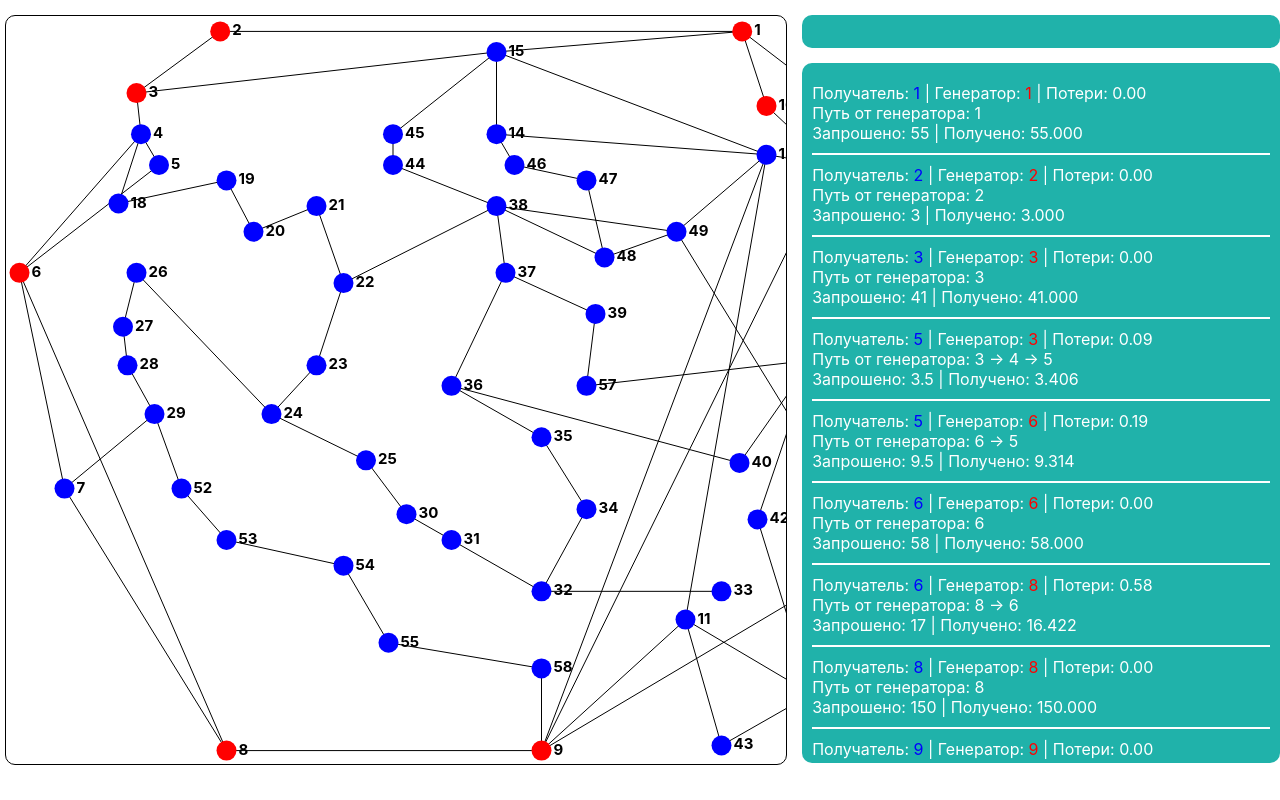
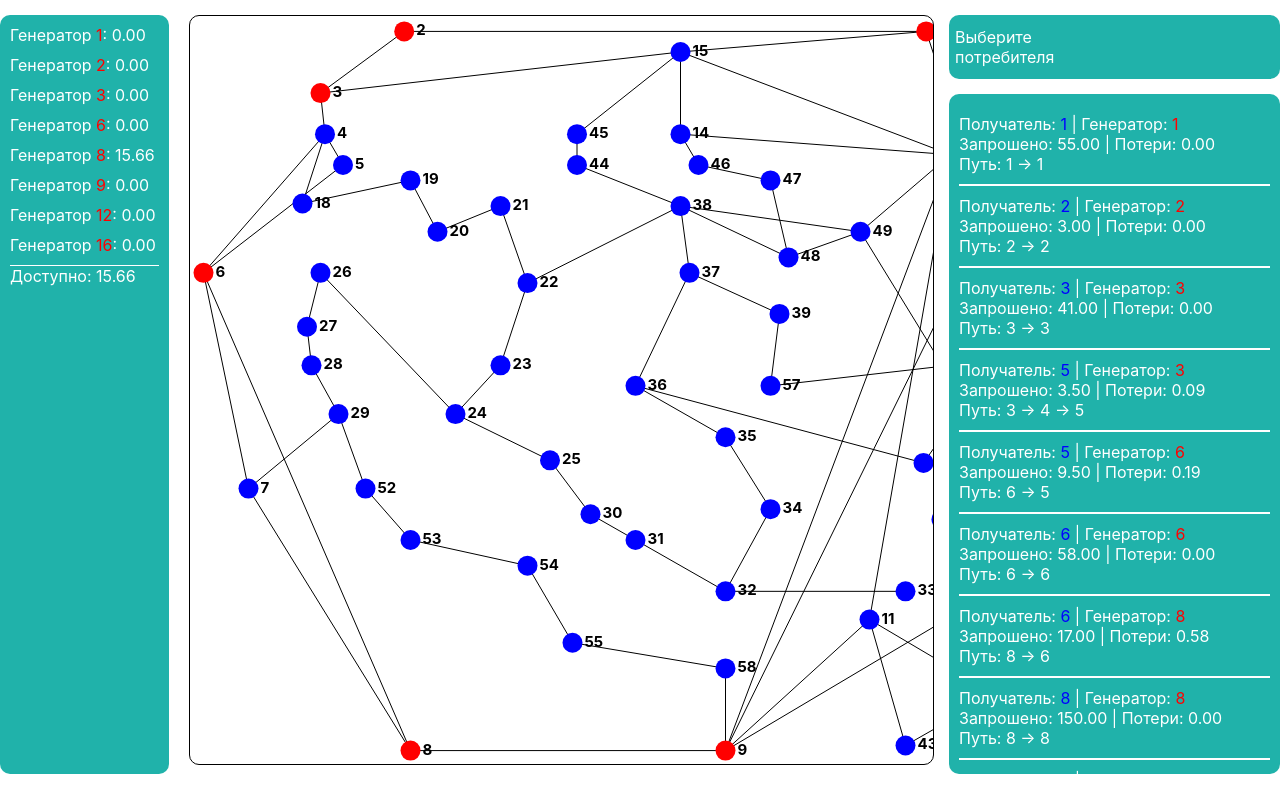
Before and after one commit to meirzhhan/generatorFreelance, a React (Vite) app: page / in a window 1280 px wide. Built offline with nearby package versions, Linux system fonts and the light colour scheme.

Commit message:
render info about connections

```diff
--- a/src/App.css
+++ b/src/App.css
@@ -11,8 +11,25 @@ input::-webkit-inner-spin-button {
 
 .App {
   display: flex;
+  justify-content: space-between;
   margin-top: 15px;
   column-gap: 15px;
+}
+
+/* generatorsInfo */
+.generatorsInfo {
+  width: 200px;
+  color: white;
+  background: lightseagreen;
+  padding: 10px;
+  border-radius: 10px;
+  display: flex;
+  flex-direction: column;
+  gap: 10px;
+}
+
+.generatorsInfo span {
+  color: red;
 }
 
 /* Map */
@@ -24,24 +41,32 @@ input::-webkit-inner-spin-button {
 
 /* Info */
 .InfoWrapper {
-  width: 550px;
+  width: 400px;
+  display: flex;
+  flex-direction: column;
+}
+
+.header {
+  background: lightseagreen;
+  display: flex;
+  justify-content: space-between;
+  align-items: center;
+  border-radius: 10px;
+  padding: 12px 6px;
+  color: white;
+
 }
 
 .inputButtonWrapper {
-  background: lightseagreen;
   display: flex;
-  justify-content: center;
-  gap: 15px;
-  border-radius: 10px;
-  padding: 6px 0;
-
+  gap: 10px;
 }
 
 .inputButton {
   outline: none;
   border: none;
   border-radius: 10px;
-  padding: 3px 6px;
+  padding: 3px;
 }
 
 .inputButton:last-child {
@@ -58,7 +83,7 @@ input::-webkit-inner-spin-button {
   padding: 10px;
   border-radius: 10px;
   color: white;
-  height: 700px;
+  height: 680px;
   overflow-y: auto;
 }
 
--- a/src/App.tsx
+++ b/src/App.tsx
@@ -2,8 +2,13 @@ import { useCallback, useEffect, useState } from 'react';
 import './App.css';
 import Diagram from './Diagram/Diagram';
 import Info from './Info/Info';
-import { connectionFunc, generators } from './connection/connectionFunc';
+import {
+  connectionFunc,
+  generatorEnergy,
+  generators,
+} from './connection/connectionFunc';
 import { dots } from './Dots/Dots';
+import GeneratorsInfo from './GeneratorsInfo/Generators';
 
 interface Info {
   consumer: number; // Потребитель
@@ -20,11 +25,21 @@ function App() {
   const [value, setValue] = useState(''); // Значение инпута
   const [isInputVisible, setIsInputVisible] = useState(false); // Видимость инпута
   const [selectedDot, setSelectedDot] = useState(0); // Выбранный потребитель
+  const [totalAvailableEnergy, setTotalAvailableEnergy] = useState<number>(0);
+  const [generatorsEnergy, setGeneratorsEnergy] = useState<{
+    [key: number]: number;
+  }>(generatorEnergy);
 
   const initConnections = useCallback((id: number, consumption: number) => {
-    const { data } = connectionFunc(id, consumption);
-    data && setConnectionData(data);
-    console.log(connectionData);
+    const { data, totalAvailableEnergy, generatorEnergy } = connectionFunc(
+      id,
+      consumption,
+    );
+    if (data) {
+      setConnectionData(data);
+      setTotalAvailableEnergy(totalAvailableEnergy);
+      setGeneratorsEnergy(generatorEnergy);
+    }
   }, []);
 
   useEffect(() => {
@@ -52,15 +67,27 @@ function App() {
   const connect = () => {
     if (selectedDot && value) {
       const requestedEnergy = parseFloat(value);
-      const { data } = connectionFunc(selectedDot, requestedEnergy);
+      const { data, totalAvailableEnergy, generatorEnergy } = connectionFunc(
+        selectedDot,
+        requestedEnergy,
+      );
 
-      data && setConnectionData(data);
+      if (data) {
+        setConnectionData(data);
+        setTotalAvailableEnergy(totalAvailableEnergy);
+        setGeneratorsEnergy(generatorEnergy);
+      }
       setIsInputVisible(false);
     }
   };
+  console.log(connectionData);
 
   return (
     <div className="App">
+      <GeneratorsInfo
+        generatorsEnergy={generatorsEnergy}
+        totalEnergy={totalAvailableEnergy}
+      />
       <Diagram onClickDot={onClickDot} />
       <Info
         infoData={connectionData}
@@ -68,6 +95,7 @@ function App() {
         isInputVisible={isInputVisible}
         onChange={onChangeInput}
         value={value}
+        selectedConsumer={selectedDot}
       />
     </div>
   );
--- /dev/null
+++ b/src/GeneratorsInfo/Generators.tsx
@@ -0,0 +1,26 @@
+interface GeneratorsInfoProps {
+  totalEnergy: number;
+  generatorsEnergy: { [key: number]: number };
+}
+
+const GeneratorsInfo = ({
+  generatorsEnergy,
+  totalEnergy,
+}: GeneratorsInfoProps) => {
+  const generators = Object.entries(generatorsEnergy);
+
+  return (
+    <div className="generatorsInfo">
+      {generators.map(([generatorNumber, energy]) => (
+        <p key={generatorNumber}>
+          Генератор <span>{generatorNumber}</span>: {energy.toFixed(2)}
+        </p>
+      ))}
+      <p style={{ borderTop: '1px solid white' }}>
+        Доступно: {totalEnergy.toFixed(2)}
+      </p>
+    </div>
+  );
+};
+
+export default GeneratorsInfo;
--- a/src/Info/Info.tsx
+++ b/src/Info/Info.tsx
@@ -7,14 +7,30 @@ interface InfoProps {
   value: string;
   onChange: (e: React.ChangeEvent<HTMLInputElement>) => void;
   onClickButton: () => void;
+  selectedConsumer?: number;
 }
 
 const Info = (props: InfoProps) => {
-  const { isInputVisible, value, onChange, onClickButton, infoData } = props;
+  const {
+    isInputVisible,
+    value,
+    onChange,
+    onClickButton,
+    infoData,
+    selectedConsumer,
+  } = props;
+
   return (
     <div className="InfoWrapper">
+      <div className="header">
+        <p>
+          {selectedConsumer
+            ? `Потребитель: ${selectedConsumer}`
+            : 'Выберите потребителя'}
+        </p>
         <div className="inputButtonWrapper">
           <input
+            style={{ width: 135 }}
             className={isInputVisible ? 'inputButton' : 'inputButton disable'}
             type="number"
             value={value}
@@ -22,11 +38,13 @@ const Info = (props: InfoProps) => {
             placeholder="Введите количество"
           />
           <button
+            style={{ width: 70 }}
             className={isInputVisible ? 'inputButton' : 'inputButton disable'}
             onClick={onClickButton}
           >
-          Запросить
+            Получить
           </button>
+        </div>
       </div>
 
       <div className="infoItems" style={{ marginTop: 15 }}>
@@ -34,13 +52,17 @@ const Info = (props: InfoProps) => {
           <div key={index} className="infoItem">
             <p>
               Получатель: <span className="consumer">{item.consumer}</span> |{' '}
-              Генератор: <span className="generator">{item.generator}</span> |
-              Потери: {item.loss.toFixed(2)}
+              Генератор: <span className="generator">{item.generator}</span>
             </p>
-            <p>Путь от генератора: {item.road}</p>
             <p>
-              Запрошено: {item.requested} | Получено:{' '}
-              {(Number(item.requested) - item.loss).toFixed(3)}
+              Запрошено: {Number(item.requested).toFixed(2)} | Потери:{' '}
+              {item.loss.toFixed(2)}
+            </p>
+            <p>
+              Путь:{' '}
+              {item.road.length == 1
+                ? `${item.road} -> ${item.road}`
+                : item.road}
             </p>
           </div>
         ))}
--- a/src/connection/connectionFunc.ts
+++ b/src/connection/connectionFunc.ts
@@ -226,7 +226,6 @@ export const generatorEnergy: { [key: number]: number } = {
   6: 67.5,
   8: 456.68,
   9: 87.52,
-  //
   12: 352.77,
   16: 118.71,
 };
@@ -245,10 +244,10 @@ export const connectionFunc = (start: number, requiredEnergy: number) => {
   console.log(`До: ${totalAvailableEnergy}`);
   const consumer = start; // consumer requesting energy
 
-  if (requiredEnergy > totalAvailableEnergy) {
-    alert('Not enough total energy to satisfy the request.');
-    return { data };
-  }
+  // if (requiredEnergy > totalAvailableEnergy) {
+  //   alert('Not enough total energy to satisfy the request.');
+  //   return {};
+  // }
 
   let remainingEnergy = requiredEnergy;
   const paths: InfoDataType = [];
@@ -264,7 +263,7 @@ export const connectionFunc = (start: number, requiredEnergy: number) => {
 
     if (!result) {
       console.log('No valid path found for the remaining energy.');
-      break; // Exit loop if no valid path is found
+      return {}; // Exit loop if no valid path is found
     }
 
     const { generator, path, loss, availableEnergy } = result;
@@ -298,5 +297,7 @@ export const connectionFunc = (start: number, requiredEnergy: number) => {
 
   return {
     data,
+    generatorEnergy,
+    totalAvailableEnergy,
   };
 };
```
Also changed, not shown: src/Diagram/Diagram.tsx (+0 -14 lines). Lines whose indentation alone changed are shown as unchanged.
